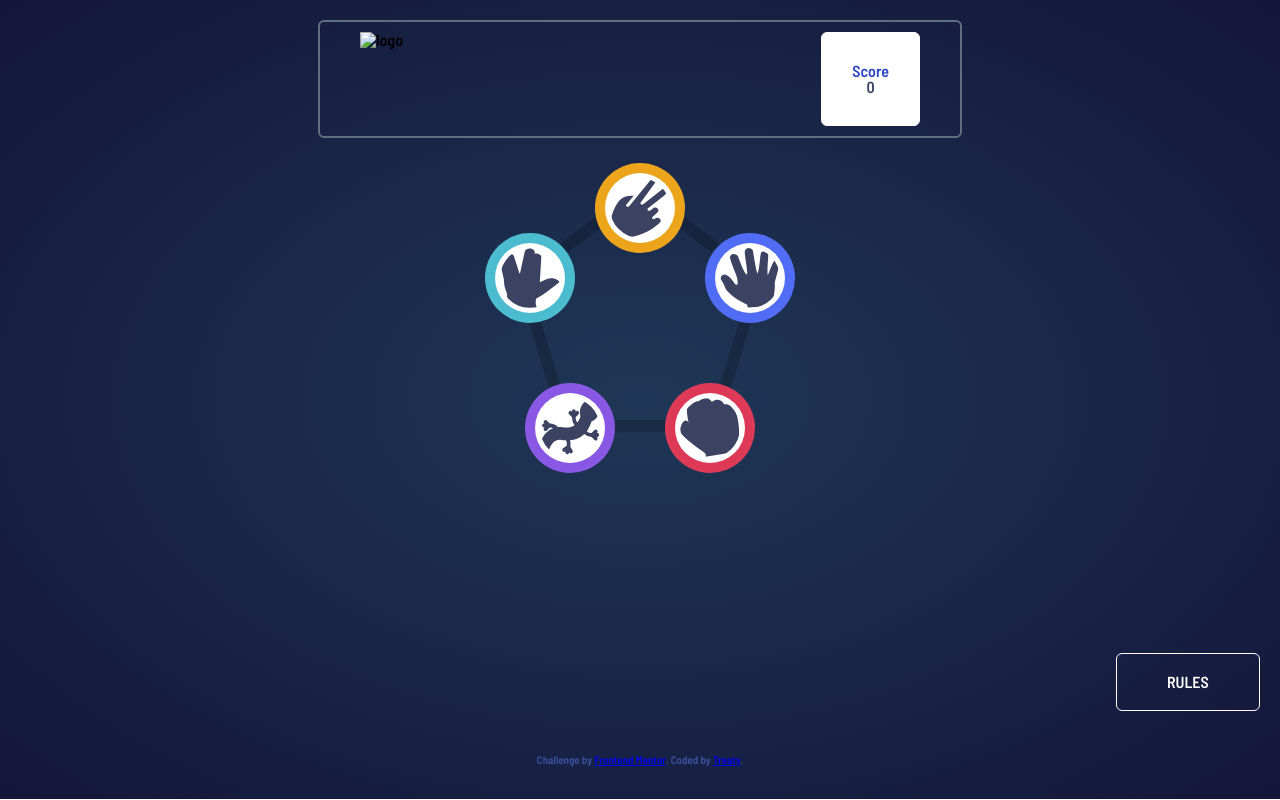
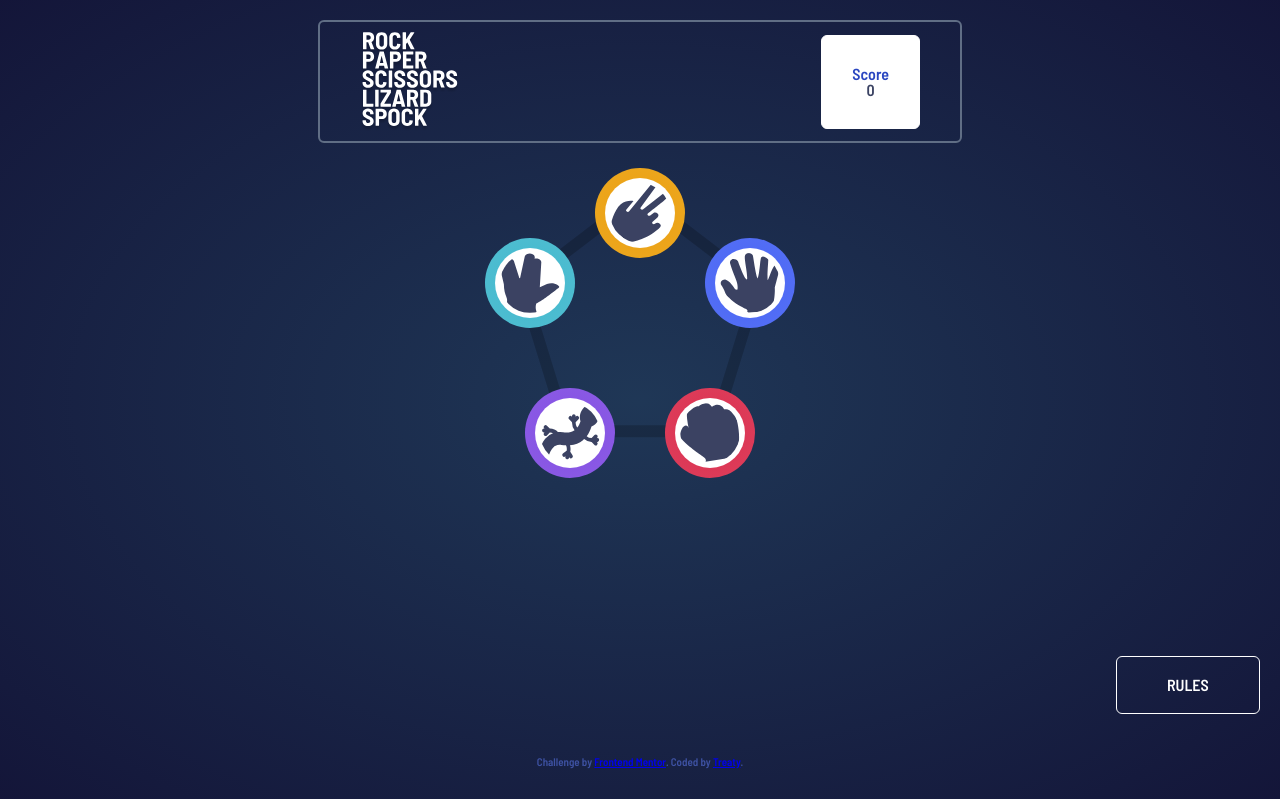
Before and after one commit to treaty1210/rock-paper-scissors, a plain HTML site: page index.html in a window 1280 px wide. Drawn offline with Linux system fonts and the light colour scheme; the site is published under a folder, as on GitHub Pages, so addresses that start at the root find nothing.

Commit message:
Removed a slash
Prevented page from pulling image

```diff
--- a/index.html
+++ b/index.html
@@ -22,7 +22,7 @@
 <body>
   <div class="container">
     <div class="header">
-      <img src="/images/logo-bonus.svg" alt="logo" class="logo">
+      <img src="images/logo-bonus.svg" alt="logo" class="logo">
       <div class="score">Score<span class="scoreVal">0</span></div>
     </div>
     <div class="first">
```
